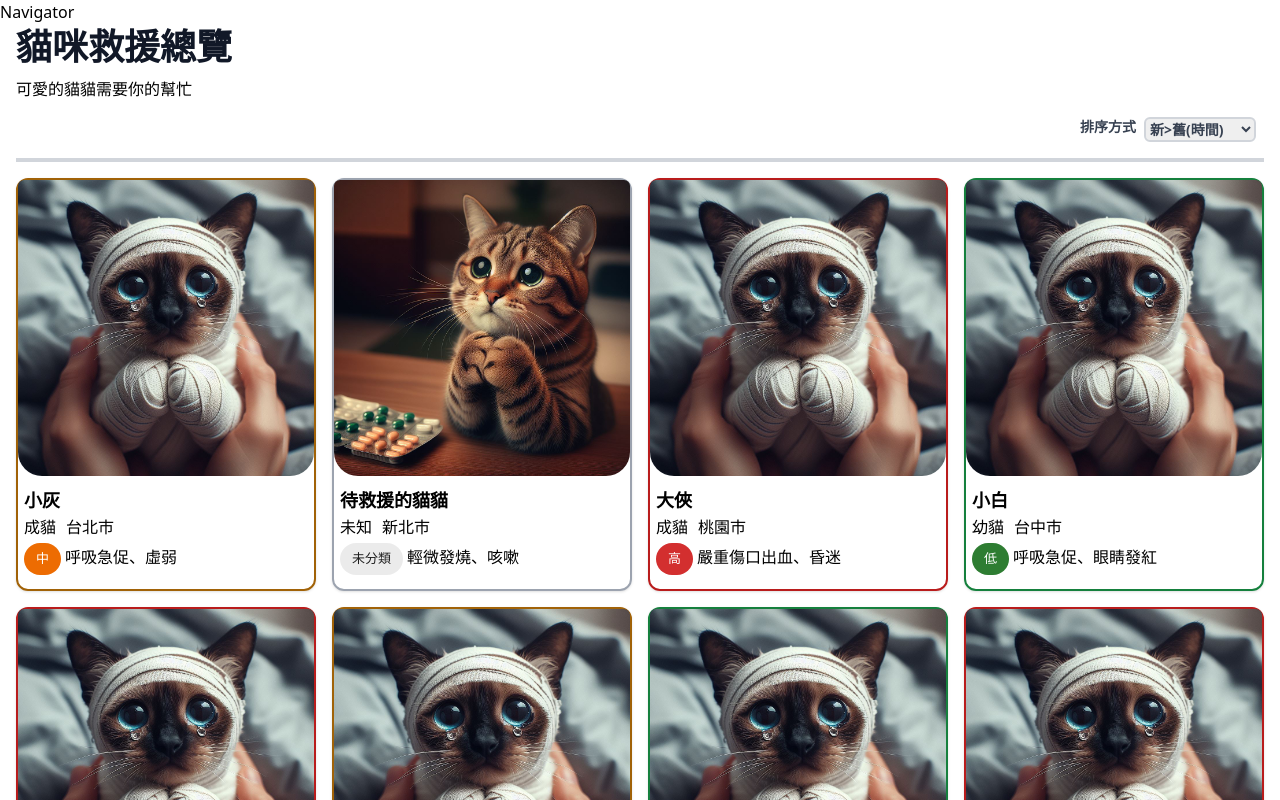
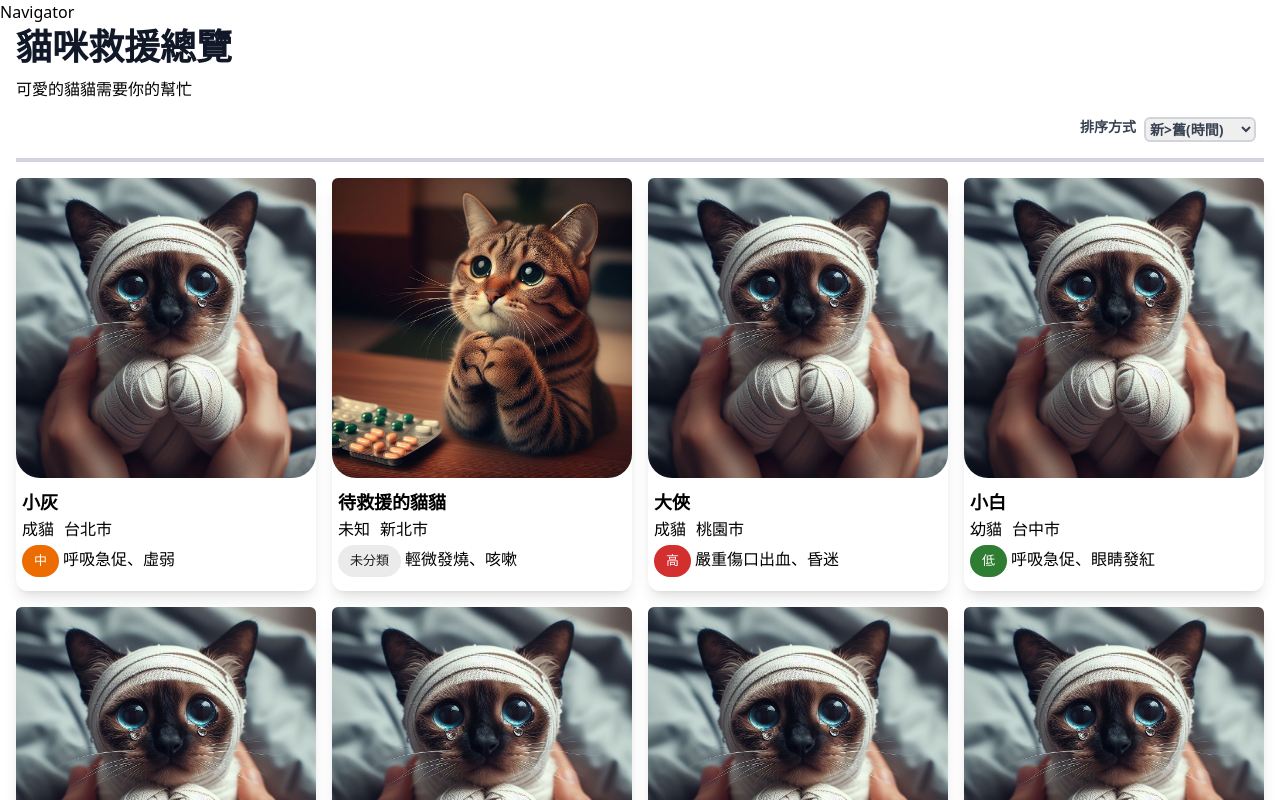
Before and after one commit to Li-Shang-tw/catRescueAdoptPlatform, a React (Vite) app: page /rescue in a window 1280 px wide. Shown: the top 800 px of the page. Built offline with nearby package versions, Linux system fonts and the light colour scheme.

Commit message:
style:remove card colored border

```diff
--- a/src/components/Card.jsx
+++ b/src/components/Card.jsx
@@ -2,19 +2,7 @@ import Chip from "@mui/material/Chip";
 
 export default function Card({ currentRescueCats }) {
   const cardsList = currentRescueCats.map((item) => (
-    <li
-      key={item.id}
-      //決定邊框顏色的className
-      className={
-        item.riskLevel === 3
-          ? "border-red-700 border-2 hover:scale-110 shadow border-2 rounded-xl"
-          : item.riskLevel === 2
-          ? "border-yellow-700 border-2 hover:scale-110 shadow border-2 rounded-xl"
-          : item.riskLevel === 1
-          ? "border-green-700 border-2 hover:scale-110 shadow border-2 rounded-xl"
-          : "border-gray-400 border-2 hover:scale-110 shadow border-2 rounded-xl"
-      }
-    >
+    <li key={item.id} className="hover:scale-110 shadow-lg  rounded-xl">
       <div className="relative">
         <img
           className="rounded-md rounded-b-3xl mb-2.5 "
```
